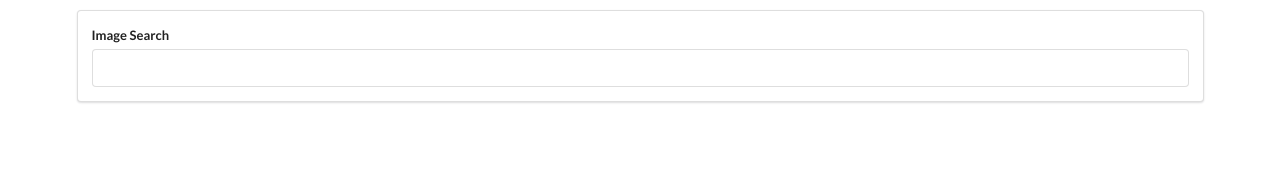
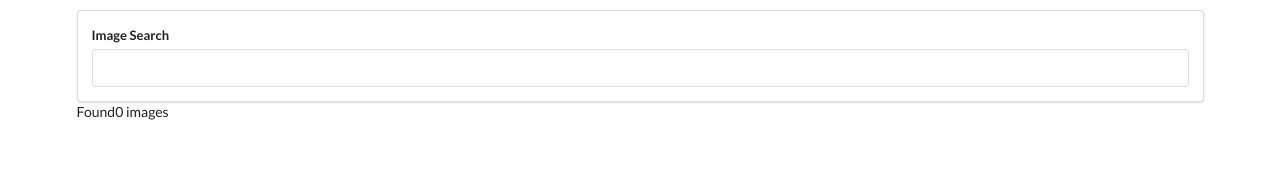
Before and after one commit to mercenar17r/pics-application, a React (Create React App) app: page / in a window 1280 px wide. Shown: the top 172 px of the page. Built offline with nearby package versions, Linux system fonts and the light colour scheme.

Commit message:
setting state after async requests

```diff
--- a/src/components/App.js
+++ b/src/components/App.js
@@ -3,6 +3,7 @@ import axios from "axios";
 import SearchBar from "./SearchBar";
 
 class App extends React.Component {
+  state = { images: [] };
   async onSearchSubmit(term) {
     const response = await axios.get("https://api.unsplash.com/search/photos", {
       params: { query: term },
@@ -10,12 +11,14 @@ class App extends React.Component {
         Authorization: "Client-ID oHHKj6lIXUhlJYHOkaV_PjF_QbLPbpQBqcuTHGrZlyI",
       },
     });
-    console.log(response.data.results);
+    this.setState({ images: response.data.results });
   }
   render() {
     return (
       <div className="ui container" style={{ marginTop: "10px" }}>
         <SearchBar onSubmit={this.onSearchSubmit} />
+        Found
+        {this.state.images.length} images
       </div>
     );
   }
```
